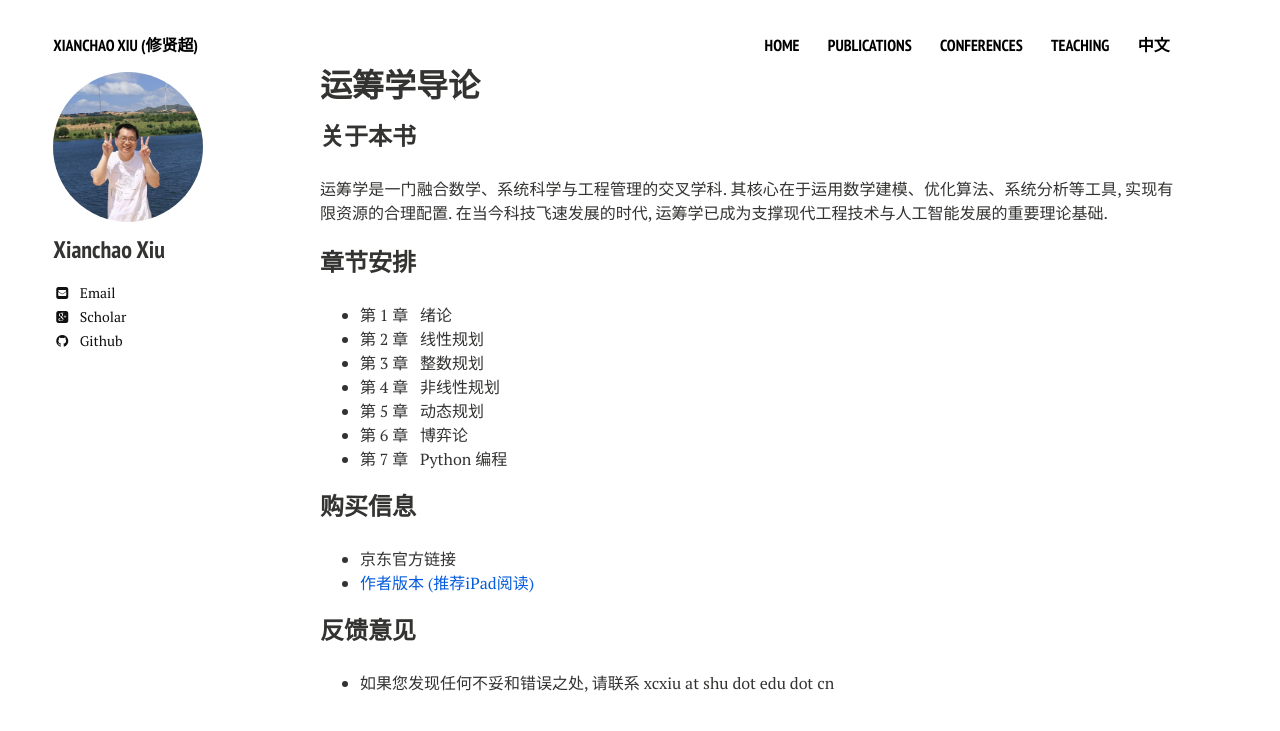
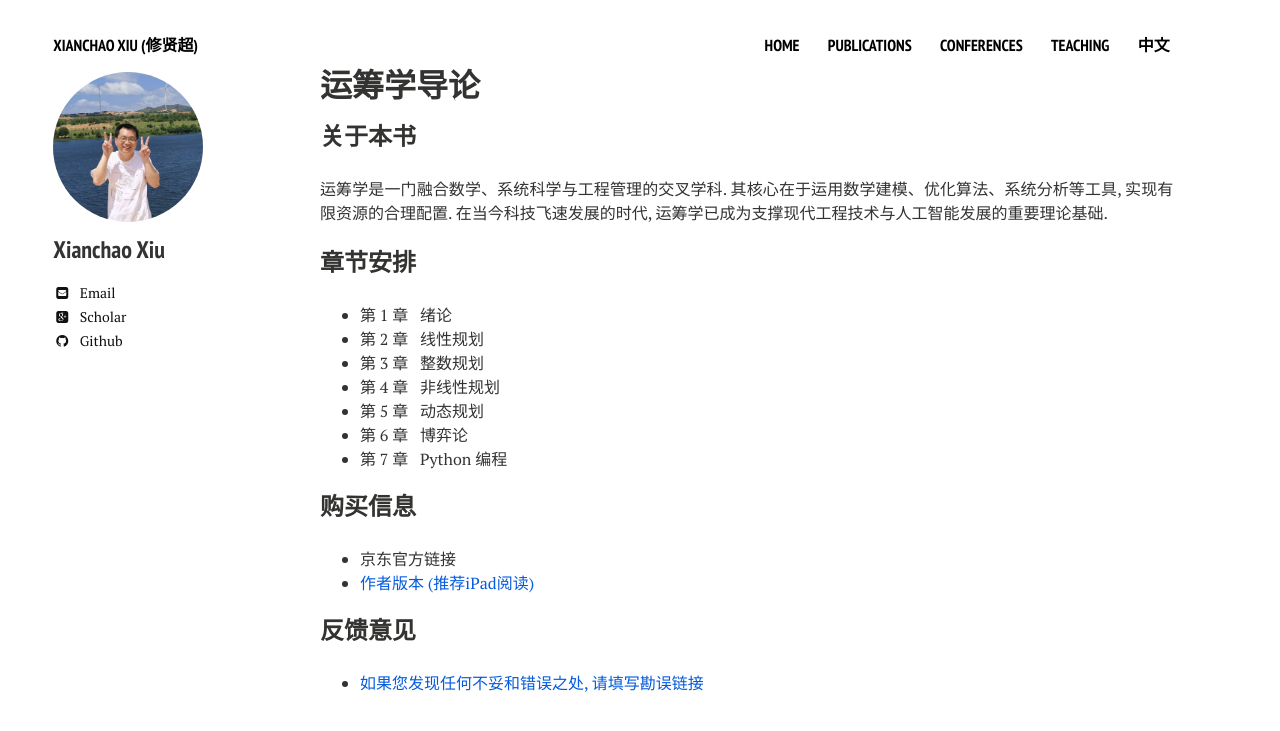
Before and after one commit to xianchaoxiu/xianchaoxiu.github.io, a Jekyll site: the page built from chinese/books/OR/index.md, in a window 1280 px wide. Shown: the top 731 px of the page. Built offline with Jekyll 4.4.1, drawn with Linux system fonts in a browser that asks for light colours; nearby versions of some CDN libraries.

Commit message:
Update index.md

```diff
--- a/chinese/books/OR/index.md
+++ b/chinese/books/OR/index.md
@@ -22,4 +22,4 @@ share: false
 * <a href="../OR/运筹学导论.pdf" class="textlink" target="_blank"> 作者版本 (推荐iPad阅读) <br>
 
 ### 反馈意见
-* 如果您发现任何不妥和错误之处, 请联系 xcxiu at shu dot edu dot cn
+* <a href="https://docs.qq.com/form/page/DTkZycUxMRUpkRHpY" class="textlink" target="_blank"> 如果您发现任何不妥和错误之处, 请填写勘误链接 <br>
```
